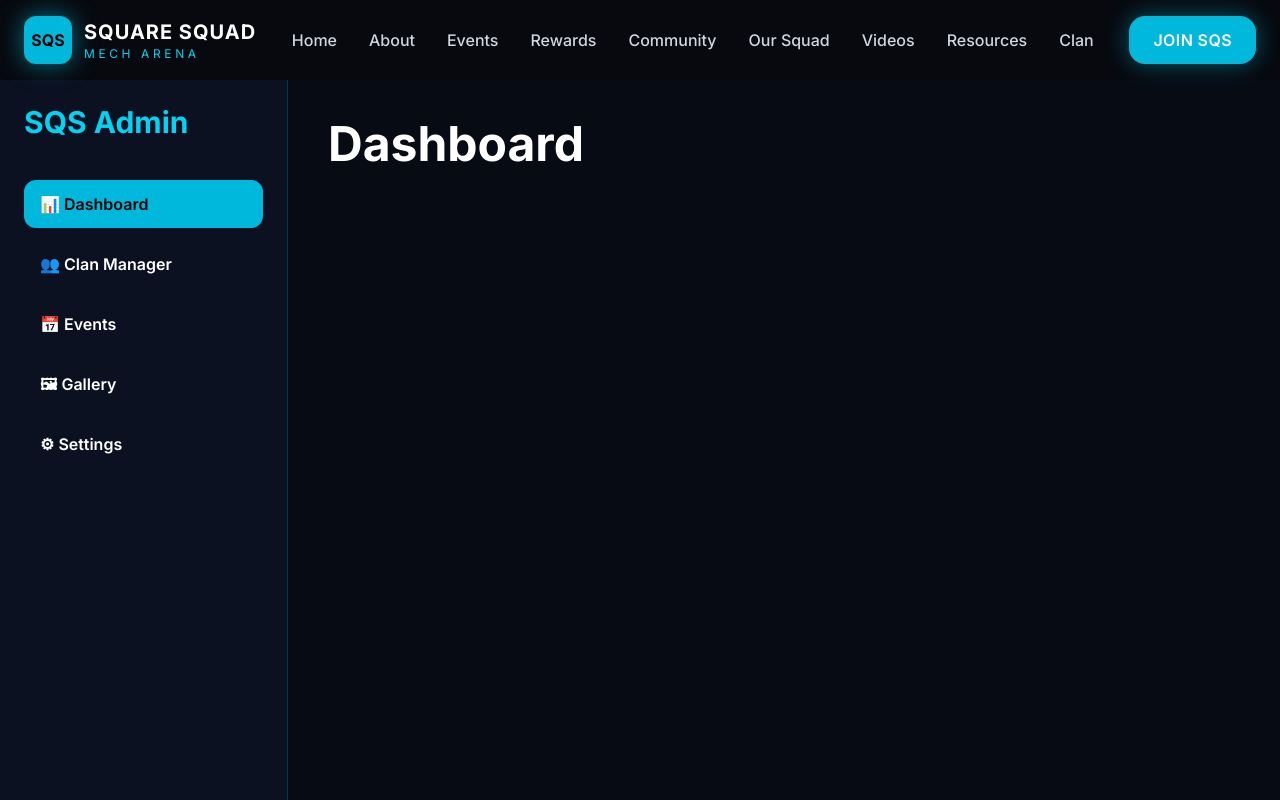
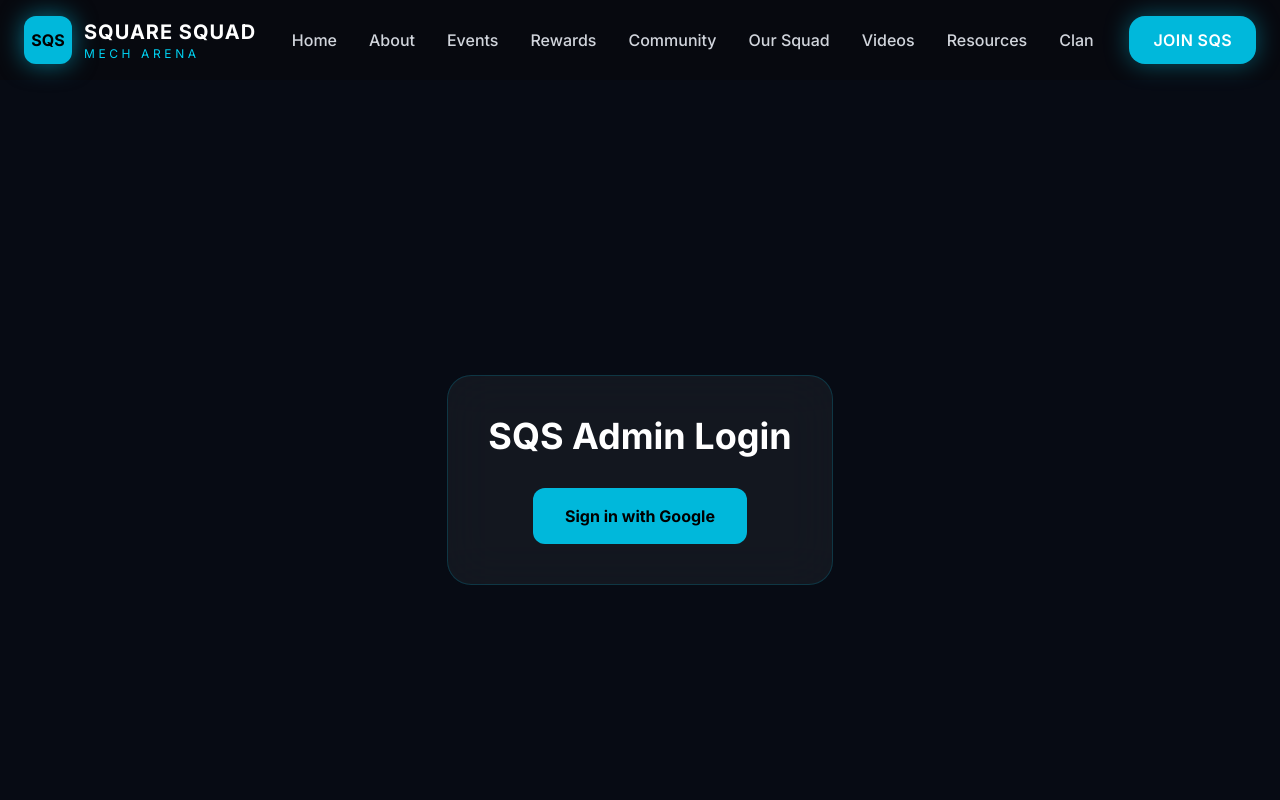
Before and after one commit to rkcharanraj835-art/sqs-community-hub, a React (Vite) app: page /admin in a window 1280 px wide. Shown: the top 800 px of the page. Built offline with nearby package versions, Linux system fonts and the light colour scheme.

Commit message:
Admin added-1

```diff
--- /dev/null
+++ b/src/pages/Admin/AdminLogin.jsx
@@ -0,0 +1,50 @@
+import { signInWithPopup } from "firebase/auth";
+import { useNavigate } from "react-router-dom";
+
+import { auth, provider } from "../../firebase/firebase";
+
+function AdminLogin() {
+  const navigate = useNavigate();
+
+  const login = async () => {
+    try {
+      const result = await signInWithPopup(auth, provider);
+
+      const user = result.user;
+
+      const allowedEmails = [
+        "rkcharanraj835@gmail.com",
+        "gnanavelv123@gmail.com",
+      ];
+
+      if (!allowedEmails.includes(user.email)) {
+        alert("Access Denied!");
+        await auth.signOut();
+        return;
+      }
+
+      navigate("/admin/dashboard");
+    } catch (err) {
+      console.error(err);
+    }
+  };
+
+  return (
+    <section className="flex min-h-screen items-center justify-center bg-[#070B14]">
+      <div className="rounded-3xl border border-cyan-500/20 bg-white/5 p-10 text-center backdrop-blur-xl">
+        <h1 className="mb-8 text-4xl font-bold text-white">
+          SQS Admin Login
+        </h1>
+
+        <button
+          onClick={login}
+          className="rounded-xl bg-cyan-500 px-8 py-4 font-bold text-black hover:bg-cyan-400"
+        >
+          Sign in with Google
+        </button>
+      </div>
+    </section>
+  );
+}
+
+export default AdminLogin;
--- a/src/routes/AppRoutes.jsx
+++ b/src/routes/AppRoutes.jsx
@@ -11,6 +11,7 @@ import News from "../pages/News/News";
 import Clan from "../pages/Clan/Clan";
 import NotFound from "../pages/NotFound/NotFound";
 import Admin from "../pages/Admin/Admin";
+import AdminLogin from "../pages/Admin/AdminLogin";
 
 function AppRoutes() {
   return (
@@ -25,7 +26,8 @@ function AppRoutes() {
       <Route path="/news" element={<News />} />
       <Route path="/clan" element={<Clan />} />
       <Route path="*" element={<NotFound />} />
-      <Route path="/admin" element={<Admin />} />
+      <Route path="/admin" element={<AdminLogin />} />
+      <Route path="/admin/dashboard" element={<Admin />} />
     </Routes>
   );
 }
```
Also changed, not shown: vercel.json (renamed from src/vercel.json).
